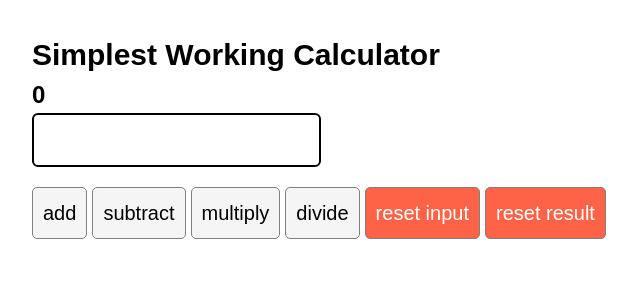
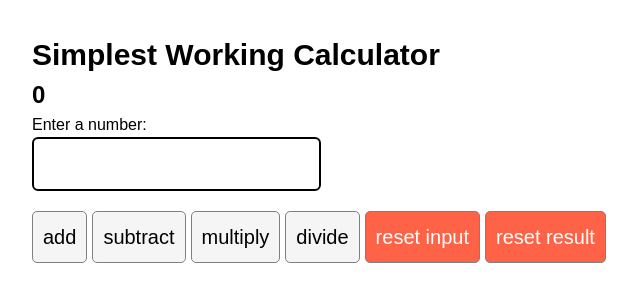
Before and after one commit to moshoodabdullahi/react-simple-calculator, a React (Vite) app: page / in a window 1280 px wide. Shown: the top 302 px of the page, without its empty margins (0-640 px from the left). Built offline with nearby package versions, Linux system fonts and the light colour scheme.

Commit message:
feat: fix accessibility error

```diff
--- a/src/App.jsx
+++ b/src/App.jsx
@@ -67,13 +67,17 @@ function App() {
         >
           {result}
         </p>
+        <label htmlFor="numberInput">Enter a number:</label>
         <input
+          id="numberInput"
           style={{
             border: '2px solid black',
             borderRadius: '6px',
           }}
           pattern="[0-9]"
           ref={inputRef}
+          aria-label="Number Input"
+          title="Please enter a number"
         />
         <button onClick={plus}>add</button>
         <button onClick={minus}>subtract</button>
```
